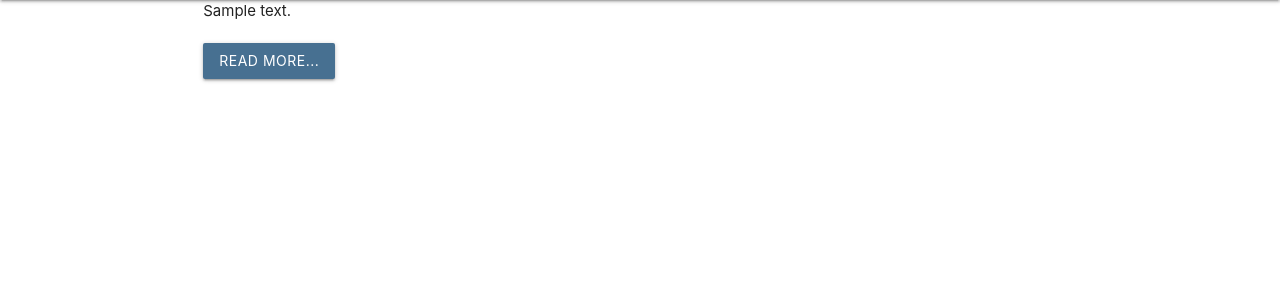
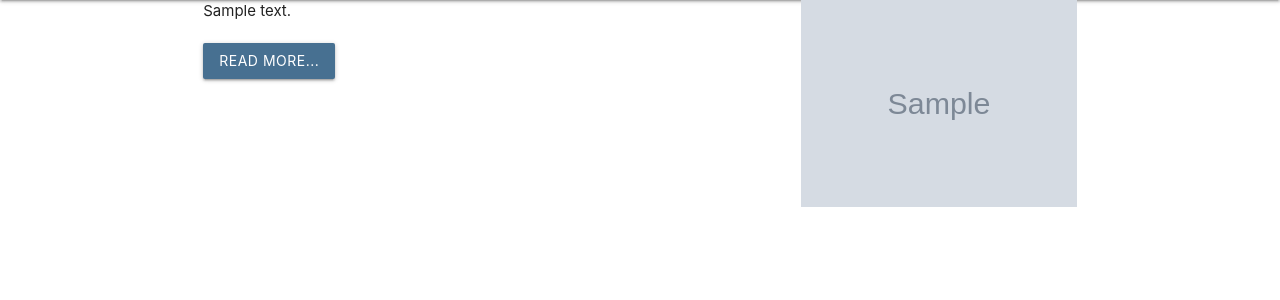
Before and after one commit to alamin40/python-practice, a Django app: template BlogProject/myApp/templates/home.html in a window 1280 px wide. Shown: the part 64-364 px from the top of the page. Run offline with Django 4.2, Linux system fonts and the light colour scheme; the template is opened without the code that fills it: most values are stand-ins (such as "Sample title", 1, 10 or a date in 2020).

Commit message:
adding html code for image showing

```diff
--- a/BlogProject/myApp/blog/static/css/style.css
+++ b/BlogProject/myApp/blog/static/css/style.css
@@ -2,6 +2,6 @@
   background: #477091 !important;
 }
 
-.mt20{
-margin-top:20px;
+.m20{
+  margin-top: 20px;
 }
--- a/BlogProject/myApp/templates/home.html
+++ b/BlogProject/myApp/templates/home.html
@@ -12,9 +12,12 @@
       <div class="row">
         <div class="col s12 m8">
           {{p.content |truncatewords:60 | safe}}
-          <div class="mt20">
-            <a href="" class="btn bg-primary">Read More...</a>
+          <div class="m20">
+            <a href="" class="btn bg-primary ">Read More...</a>
           </div>
+        </div>
+        <div class="col s12 m4">
+          <img src="/media/{{p.image}}" class="responsive-img" alt="">
         </div>
 
       </div>
```
